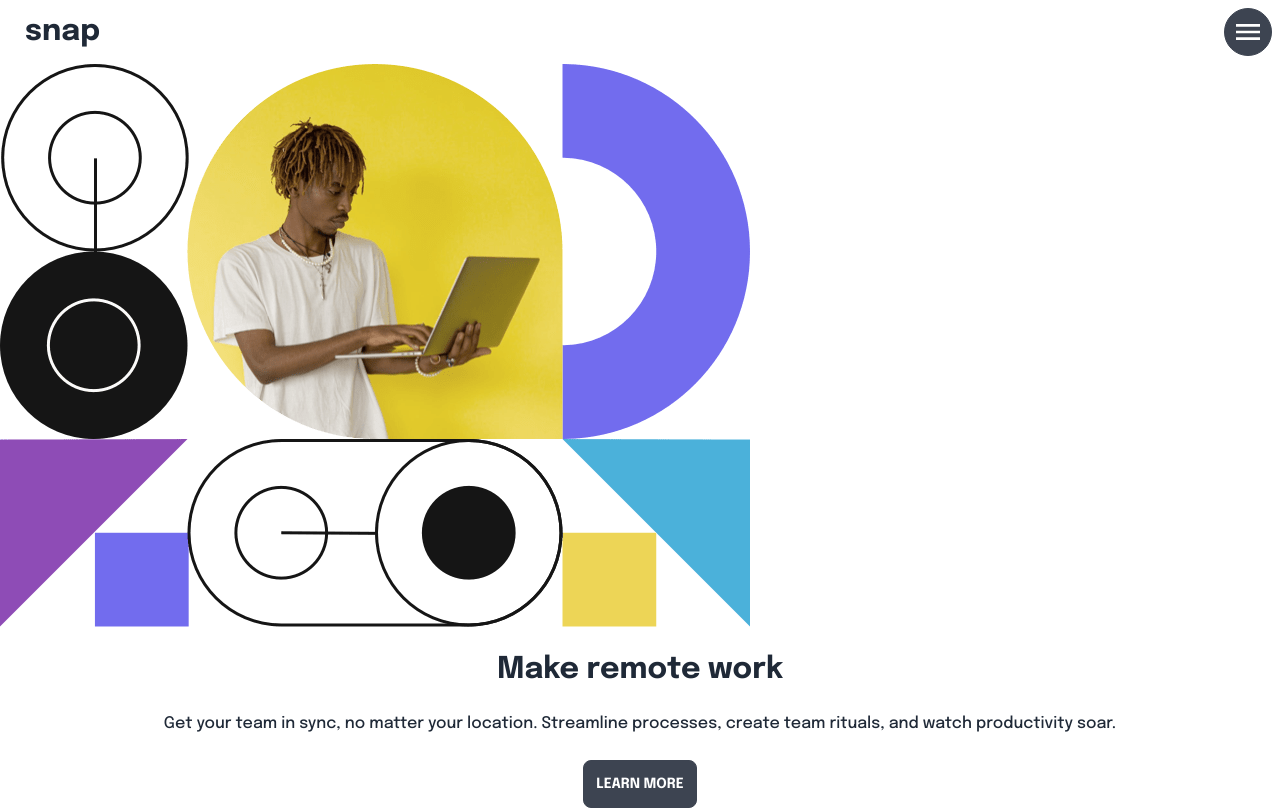
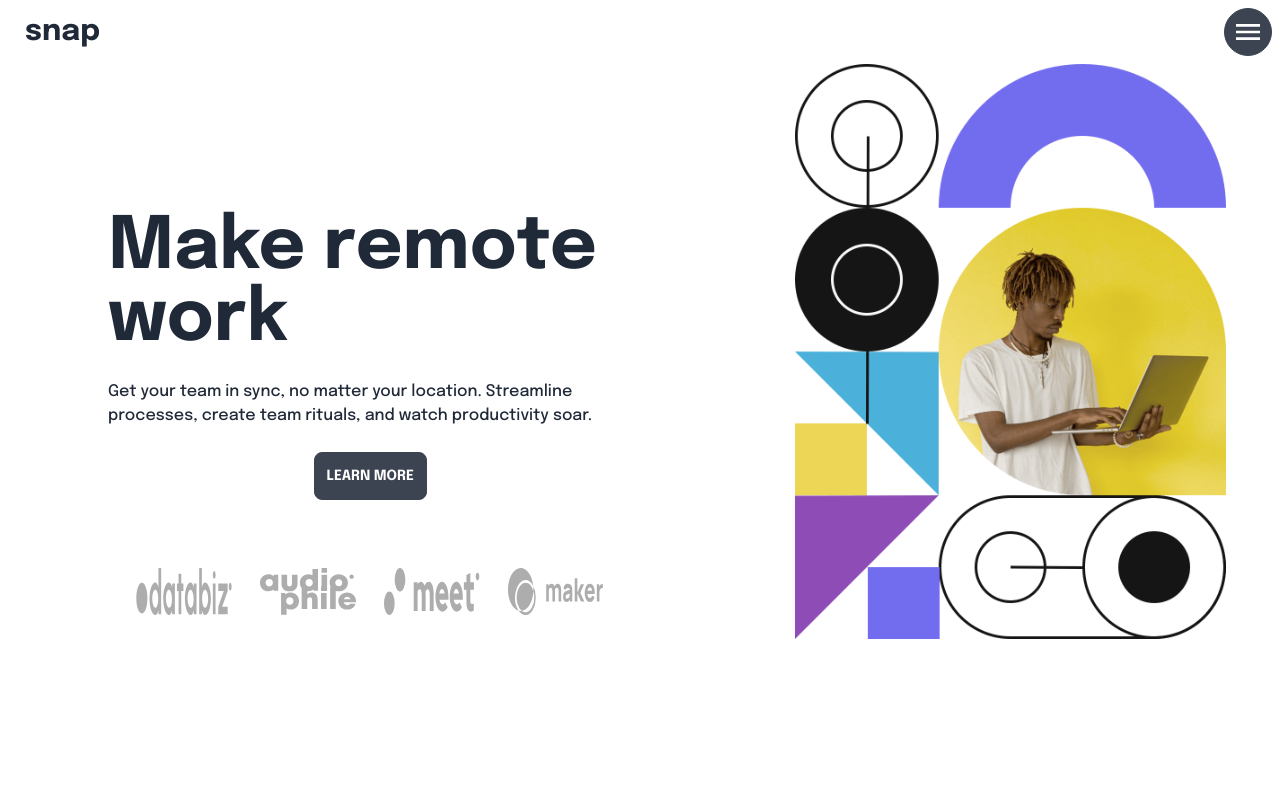
Before and after one commit to Derajatul/frontend-mentor-solution, a React (Vite) app in the folder Junior/intro-section-with-dropdown-navigation/: page / in a window 1280 px wide. Shown: the top 810 px of the page. Built offline with nearby package versions, Linux system fonts and the light colour scheme.

Commit message:
final web

```diff
--- a/Junior/intro-section-with-dropdown-navigation/src/App.jsx
+++ b/Junior/intro-section-with-dropdown-navigation/src/App.jsx
@@ -9,9 +9,9 @@ function App() {
     <>
       <header>
         <Navbar />
+      </header>
+      <main className='lg:flex lg:flex-row-reverse'>
         <Hero />
-      </header>
-      <main>
         <MainContent />
       </main>
       <footer>
--- a/Junior/intro-section-with-dropdown-navigation/src/components/Hero.jsx
+++ b/Junior/intro-section-with-dropdown-navigation/src/components/Hero.jsx
@@ -1,9 +1,10 @@
 const Hero = () => {
   return (
-    <>
-      <img src='./image-hero-mobile.png' alt='hero mobile' />
-    </>
+    <picture>
+      <source media='(max-width: 1024px)' srcSet='./image-hero-mobile.png' alt="hero mobile" />
+      <img src='./image-hero-desktop.png' alt='hero desktop' className="h-4/5 mx-auto"/>
+    </picture>
   );
 };
 
-export default Hero
+export default Hero;
--- a/Junior/intro-section-with-dropdown-navigation/src/components/MainContent.jsx
+++ b/Junior/intro-section-with-dropdown-navigation/src/components/MainContent.jsx
@@ -1,22 +1,22 @@
 const MainContent = () => {
   return (
-    <>
-      <h1 className='font-bold text-3xl text-center my-6 px-3'>
+    <div className="main-content lg:p-24 lg:flex lg:justify-center lg:items-center flex-col">
+      <h1 className='font-bold text-3xl text-center my-6 px-3 lg:text-7xl lg:text-left'>
         Make remote work
       </h1>
-      <p className='text-center px-3'>
+      <p className='text-center px-3 lg:text-left'>
         Get your team in sync, no matter your location. Streamline processes,
         create team rituals, and watch productivity soar.
       </p>
       <button className='btn mx-auto block my-6 px-3'>Learn more</button>
 
-      <div className='flex flex-wrap justify-evenly my-11 px-3'>
-        <img src='./client-databiz.svg' alt='databiz' className='w-16' />
-        <img src='./client-audiophile.svg' alt='databiz' className='w-16' />
-        <img src='./client-meet.svg' alt='databiz' className='w-16' />
-        <img src='./client-maker.svg' alt='databiz' className='w-16' />
+      <div className='flex flex-wrap justify-evenly my-11 px-3 lg:w-full'>
+        <img src='./client-databiz.svg' alt='databiz' className='w-16 lg:w-24' />
+        <img src='./client-audiophile.svg' alt='databiz' className='w-16 lg:w-24' />
+        <img src='./client-meet.svg' alt='databiz' className='w-16 lg:w-24' />
+        <img src='./client-maker.svg' alt='databiz' className='w-16 lg:w-24' />
       </div>
-    </>
+    </div>
   );
 };
 
--- a/Junior/intro-section-with-dropdown-navigation/src/style.css
+++ b/Junior/intro-section-with-dropdown-navigation/src/style.css
@@ -4,6 +4,9 @@
 @tailwind components;
 @tailwind utilities;
 
+*{
+  /* border: 1px solid red; */
+}
 :root {
   font-family: 'Epilogue', sans-serif;
 }
@@ -17,7 +20,7 @@
   background-color: #fff;
   overflow-x: hidden;
   transition: 0.5s;
-  padding-top: 80px;
+  padding: 80px 0px 20px 0px
 }
 .sidenav a {
   text-decoration: none;
```
